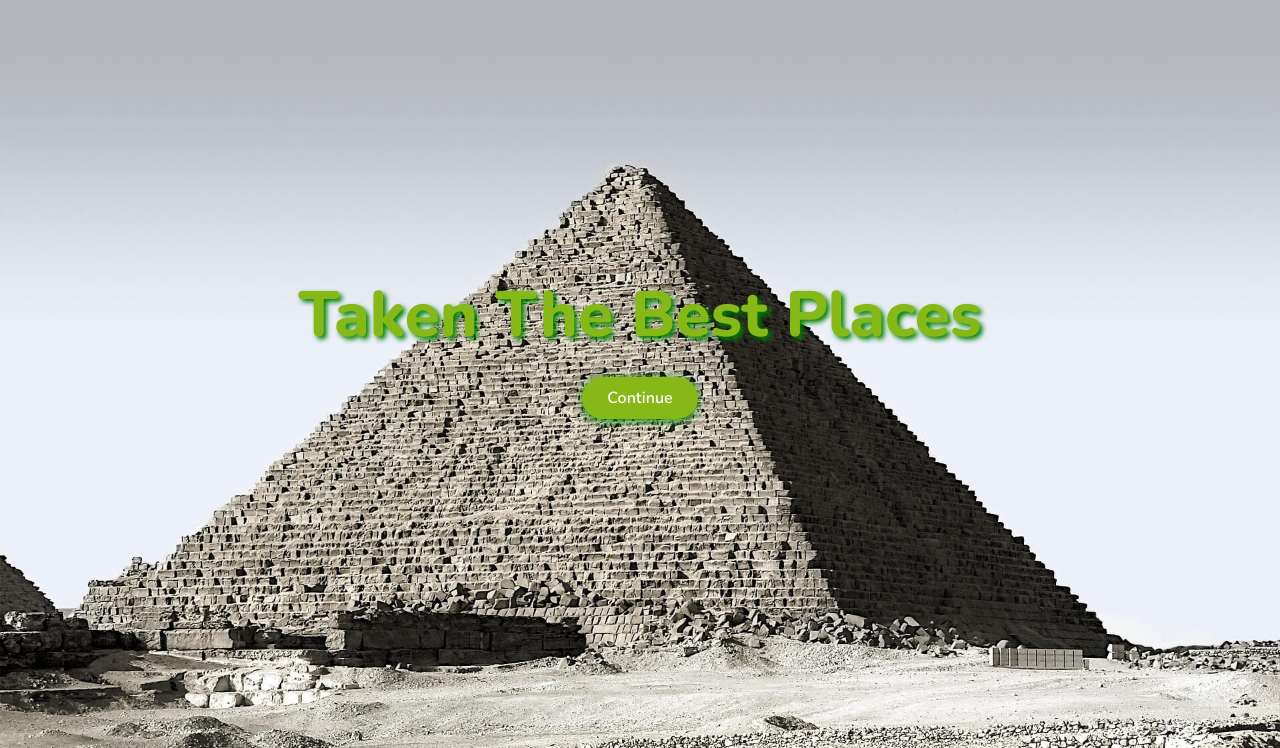
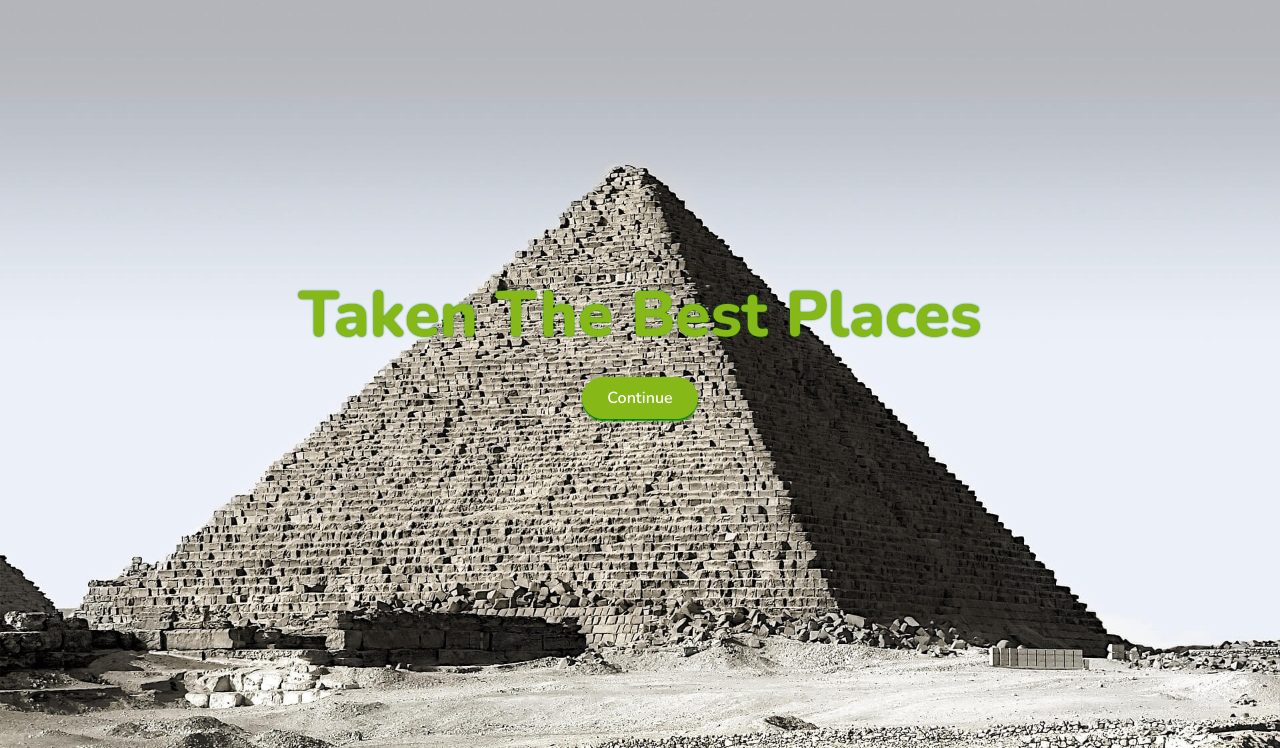
Before and after one commit to omigaOne/tourism-eg, a plain HTML site: page index.html in a window 1280 px wide. Shown: the part 52-800 px from the top of the page. Drawn offline with nearby package versions, Linux system fonts and the light colour scheme.

Commit message:
Update style.css

```diff
--- a/css/style.css
+++ b/css/style.css
@@ -48,7 +48,7 @@
 }
 .welcome__header {
     color: #86B817 !important;
-    text-shadow: 3px 3px 5px rgba(0, 128, 0, 1);
+    text-shadow: 0px 0px 2px rgba(0, 128, 0, 1);
 }
 
 
@@ -61,7 +61,7 @@
 }
 .fit {
     width: fit-content;
-    box-shadow: 0px 2px 10px rgba(0, 128, 0, 1) !important;
+    box-shadow: 0px 2px 2px rgba(0, 128, 0, 1) !important;
 }
 
 .btn.btn-primary,
```
